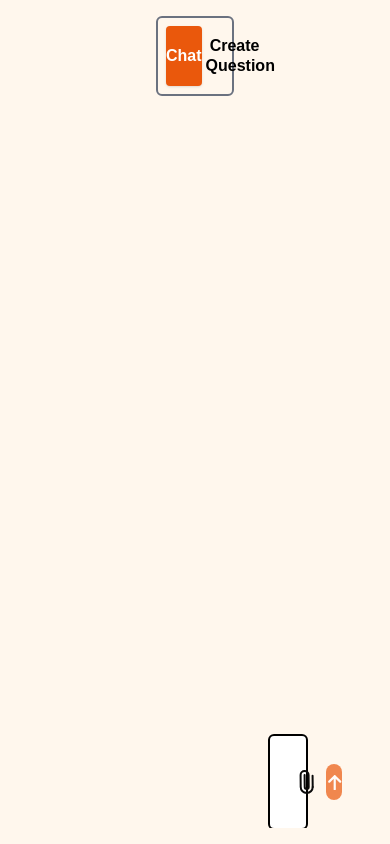
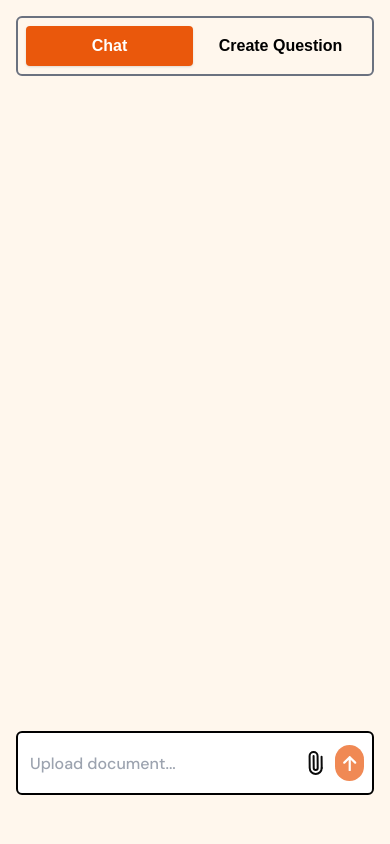
Before and after one commit to iam-dante/eda, a Next.js app: page /chat/13b56b64-14df-4efa-8edf-567d80291c27 in a window 390 px wide. Built offline with nearby package versions, Linux system fonts and the light colour scheme; a web font is replaced by a local one.

Commit message:
ADD: fix

```diff
--- a/src/components/Chat.tsx
+++ b/src/components/Chat.tsx
@@ -10,7 +10,6 @@ import { Tab, TabGroup, TabList, TabPanel, TabPanels } from "@headlessui/react";
 import { useChat } from "@ai-sdk/react";
 import { GenerateCards } from "./GenerateCards";
 import SimpleMarkdownRenderer from "./SimpleMarkdown";
-
 
 export default function Chat({ chatId }: { chatId: string }) {
   const [isInitialUploadDone, setIsInitialUploadDone] = useState(false);
@@ -103,12 +102,12 @@ export default function Chat({ chatId }: { chatId: string }) {
 - **Scatterplot with additional variables**: A plot that displays the relationship between two variables, with additional information encoded in symbol type and/or color.
 
 
-These are just a few examples of plots that can be created using statistical data. The document does not provide an exhaustive list of all possible plots that can be made, but it suggests that various types of visualizations can be used to explore and understand statistical data.`
+These are just a few examples of plots that can be created using statistical data. The document does not provide an exhaustive list of all possible plots that can be made, but it suggests that various types of visualizations can be used to explore and understand statistical data.`;
 
   return (
     <div key={chatId} className="h-screen py-4 bg-orange-50">
       <TabGroup as={"div"} className="flex flex-col h-full ">
-        <TabList className="flex space-x-1 rounded-md  p-2 mx-[40%] border-2 border-gray-500">
+        <TabList className="flex space-x-1 rounded-md p-2 mx-4 md:mx-[40%] border-2 border-gray-500">
           <Tab
             className={({ selected }) =>
               cn(
@@ -139,19 +138,19 @@ These are just a few examples of plots that can be created using statistical dat
         <TabPanels className="flex-1 overflow-hidden">
           <TabPanel className="h-full">
             <div className="h-full mt-2 overflow-hidden">
-              <div className="h-[85%] overflow-y-auto px-64">
+              <div className="h-[85%] overflow-y-auto px-4 md:px-64">
                 {/* {<SimpleMarkdownRenderer content={test} />} */}
-                <div className="space-y-2 flex flex-col min-h-full w-full max-w-[calc(100vw-512px)]">
+                <div className="space-y-2 flex flex-col min-h-full w-full md:max-w-[calc(100vw-512px)]">
                   {messages.map((message) => (
                     <div
                       key={message.id}
                       className="grid justify-items-stretch"
                     >
                       <div
-                        className={`px-4 py-1 rounded-l-md rounded-tr-md font-sans font-medium break-words whitespace-pre-wrap ${
+                        className={`px-3 md:px-4 py-1 rounded-l-md rounded-tr-md font-sans font-medium break-words whitespace-pre-wrap ${
                           message.role === "user"
-                            ? "bg-orange-200 justify-self-end max-w-[70%]"
-                            : "max-w-[90%] text-[17px] space-y-2"
+                            ? "bg-orange-200 justify-self-end max-w-[85%] md:max-w-[70%]"
+                            : "max-w-[95%] md:max-w-[90%] text-[15px] md:text-[17px] space-y-2"
                         }`}
                         style={{
                           overflowWrap: "break-word",
@@ -202,26 +201,28 @@ These are just a few examples of plots that can be created using statistical dat
                 </div>
               </div>
 
-              <div className="h-[15%] py-4 px-72">
+              <div className="h-[15%] py-4 px-4 md:px-72">
                 <form onSubmit={handleSubmit} className="flex items-end w-full">
                   <div className="w-full flex justify-center items-center">
-                    <div className="h-24 py-1 w-full bg-white rounded-md pl-6 pr-3 flex items-center border-2 border-black justify-between">
+                    <div className="h-16 md:h-24 py-1 w-full bg-white rounded-md pl-3 md:pl-6 pr-2 md:pr-3 flex items-center border-2 border-black justify-between">
                       <div className="flex items-center w-full">
                         <input
                           type="text"
                           disabled={
                             isLoading || (!isInitialUploadDone && !attachment)
-                          } // Modified this line
+                          }
                           value={input}
                           onChange={handleInputChange}
                           placeholder={
                             isUploading
-                              ? "Uploading file..."
+                              ? "Uploading..."
                               : !isInitialUploadDone && !attachment
-                              ? "Upload a document to start a session..."
+                              ? "Upload document..."
                               : uploadedFileName
-                              ? `Working with: ${uploadedFileName}`
-                              : "Type your message..."
+                              ? `File: ${uploadedFileName.slice(0, 15)}${
+                                  uploadedFileName.length > 15 ? "..." : ""
+                                }`
+                              : "Type message..."
                           }
                           className={cn(
                             "w-full h-full  text-black bg-white border-white font-sans font-medium focus:outline-none focus:ring-0 border-0",
```
